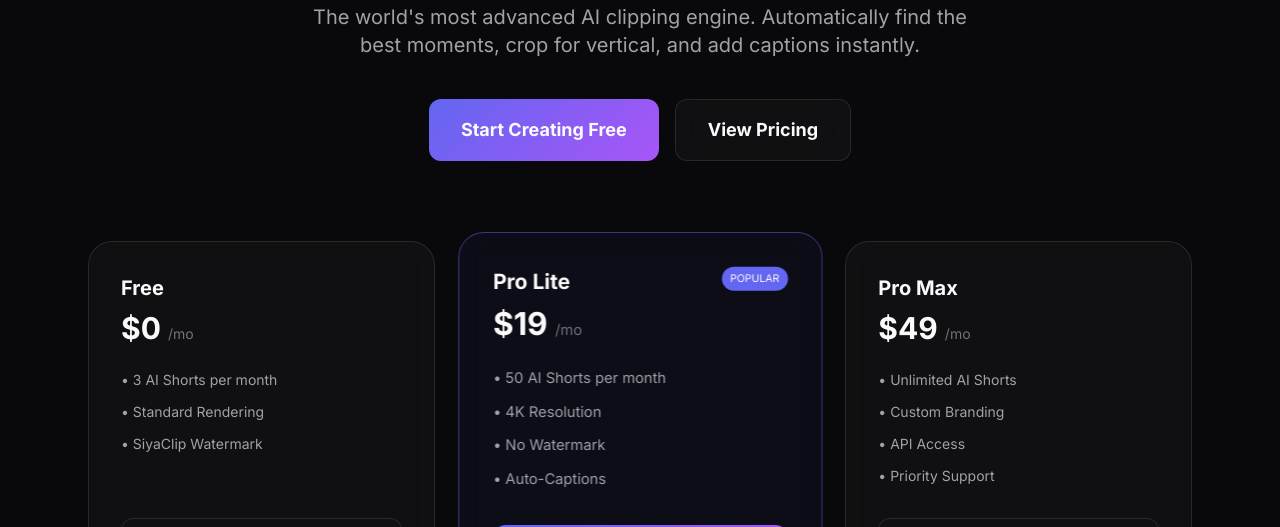
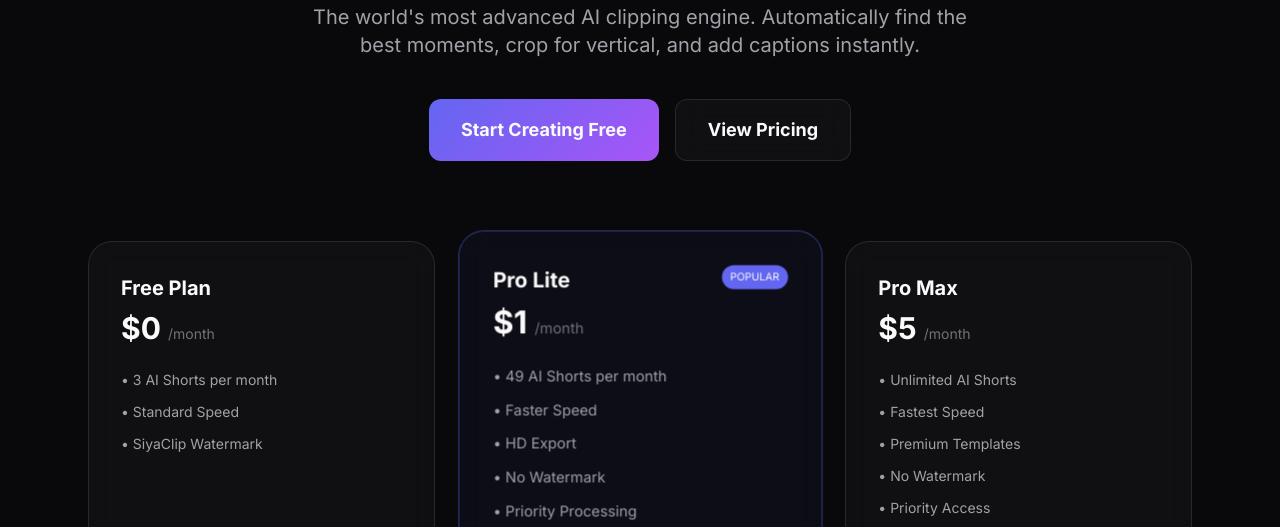
Before and after one commit to tribhuwannishad999-spec/siyaclip, a website: page index.html in a window 1280 px wide. Shown: the part 403-930 px from the top of the page. Drawn offline with nearby package versions, Linux system fonts and the light colour scheme.

Commit message:
Update index.html

```diff
--- a/index.html
+++ b/index.html
@@ -51,11 +51,11 @@
 
                 <div id="pricing" class="grid md:grid-cols-3 gap-8 mt-20">
                     <div class="glass p-8 rounded-3xl flex flex-col text-left">
-                        <h3 class="text-xl font-bold mb-2">Free</h3>
-                        <p class="text-3xl font-bold mb-6">$0 <span class="text-sm text-zinc-500 font-normal">/mo</span></p>
+                        <h3 class="text-xl font-bold mb-2">Free Plan</h3>
+                        <p class="text-3xl font-bold mb-6">$0 <span class="text-sm text-zinc-500 font-normal">/month</span></p>
                         <ul class="text-zinc-400 space-y-3 mb-8 text-sm flex-grow">
                             <li>• 3 AI Shorts per month</li>
-                            <li>• Standard Rendering</li>
+                            <li>• Standard Speed</li>
                             <li>• SiyaClip Watermark</li>
                         </ul>
                         <button class="w-full py-3 rounded-xl border border-white/10 hover:bg-white/5 transition">Current Plan</button>
@@ -65,23 +65,26 @@
                             <h3 class="text-xl font-bold mb-2">Pro Lite</h3>
                             <span class="bg-indigo-500 text-[10px] px-2 py-1 rounded-full uppercase">Popular</span>
                         </div>
-                        <p class="text-3xl font-bold mb-6">$19 <span class="text-sm text-zinc-500 font-normal">/mo</span></p>
+                        <p class="text-3xl font-bold mb-6">$1 <span class="text-sm text-zinc-500 font-normal">/month</span></p>
                         <ul class="text-zinc-400 space-y-3 mb-8 text-sm flex-grow">
-                            <li>• 50 AI Shorts per month</li>
-                            <li>• 4K Resolution</li>
+                            <li>• 49 AI Shorts per month</li>
+                            <li>• Faster Speed</li>
+                            <li>• HD Export</li>
                             <li>• No Watermark</li>
-                            <li>• Auto-Captions</li>
+                            <li>• Priority Processing</li>
                         </ul>
                         <button class="w-full btn-primary py-3 rounded-xl font-bold">Upgrade Now</button>
                     </div>
                     <div class="glass p-8 rounded-3xl flex flex-col text-left">
                         <h3 class="text-xl font-bold mb-2">Pro Max</h3>
-                        <p class="text-3xl font-bold mb-6">$49 <span class="text-sm text-zinc-500 font-normal">/mo</span></p>
+                        <p class="text-3xl font-bold mb-6">$5 <span class="text-sm text-zinc-500 font-normal">/month</span></p>
                         <ul class="text-zinc-400 space-y-3 mb-8 text-sm flex-grow">
                             <li>• Unlimited AI Shorts</li>
-                            <li>• Custom Branding</li>
-                            <li>• API Access</li>
-                            <li>• Priority Support</li>
+                            <li>• Fastest Speed</li>
+                            <li>• Premium Templates</li>
+                            <li>• No Watermark</li>
+                            <li>• Priority Access</li>
+                            <li>• Future AI Features</li>
                         </ul>
                         <button class="w-full py-3 rounded-xl border border-white/10 hover:bg-white/5 transition">Go Unlimited</button>
                     </div>
@@ -146,7 +149,7 @@
                             </div>
                             <div class="p-4 glass absolute bottom-0 w-full transform translate-y-2 group-hover:translate-y-0 transition">
                                 <p class="text-sm font-semibold truncate">AI Marketing Strategy #<span x-text="i"></span></p>
-                                <p class="text-xs text-zinc-500">24 Oct, 2025 • 0:58s</p>
+                                <p class="text-xs text-zinc-500">21 Apr, 2026 • 0:58s</p>
                             </div>
                         </div>
                     </template>
```
